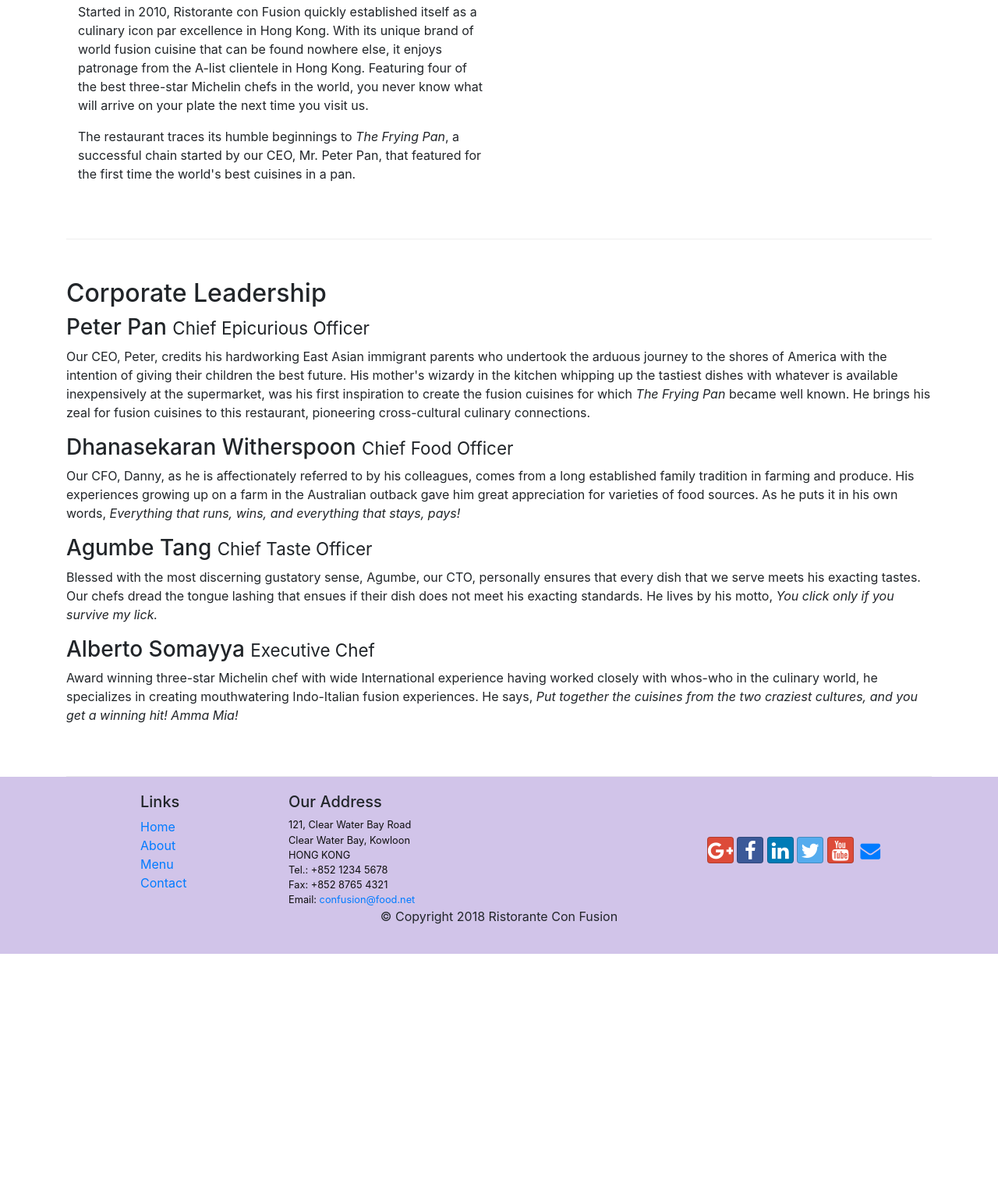
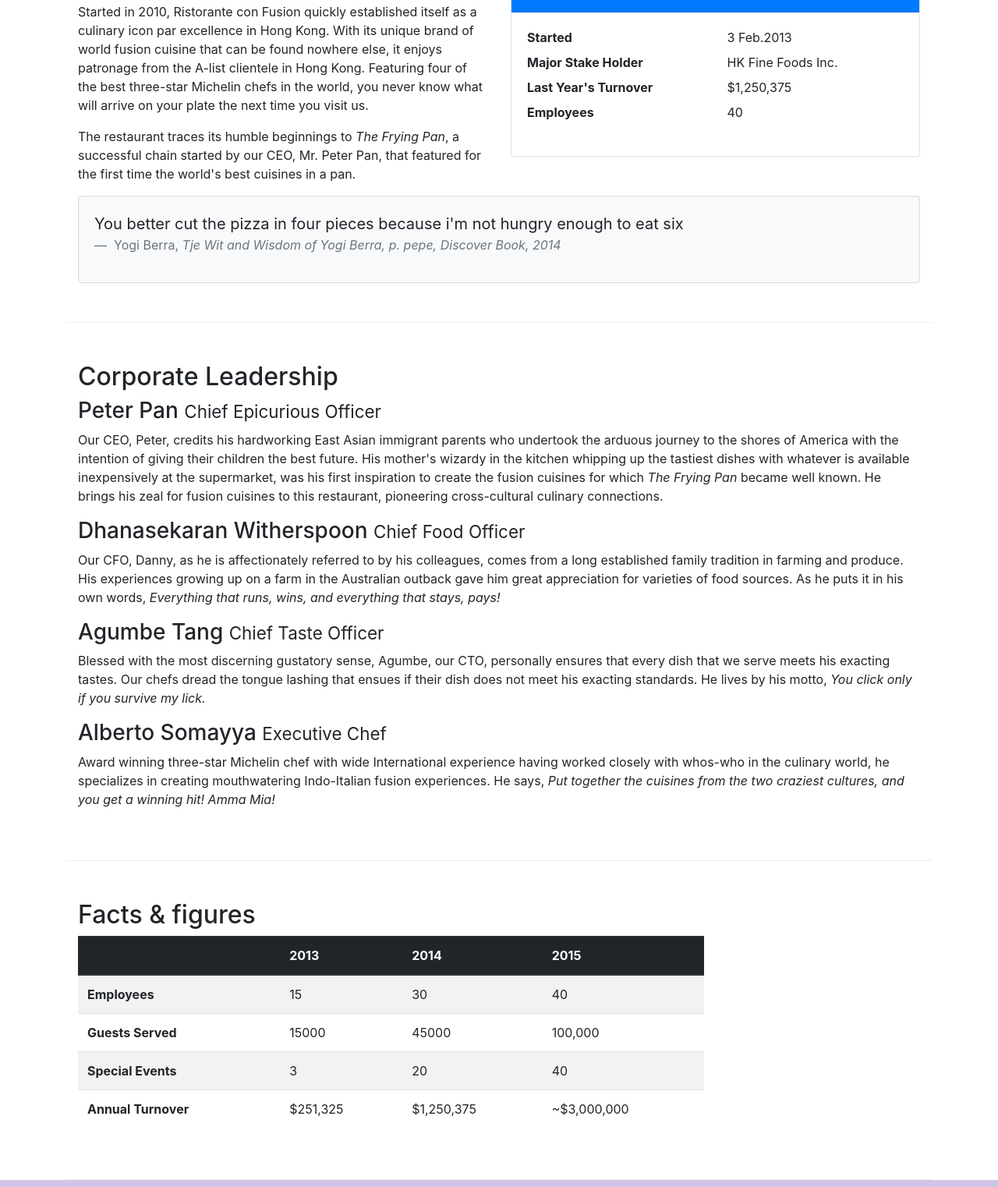
Before and after one commit to saratolooti/bootstrap-sass-Less, a website: page aboutus.html in a window 1280 px wide. Shown: the part 558-2080 px from the top of the page at 78% size. Before the commit the page ends 1781 px from the top, so only its background shows below. Drawn offline with nearby package versions, Linux system fonts and the light colour scheme.

Commit message:
tabels & cards

```diff
--- a/aboutus.html
+++ b/aboutus.html
@@ -22,7 +22,7 @@
             <button class="navbar-toggler" type="button" data-toggle="collapse" data-target="#Navbar">
                 <span class="navbar-toggler-icon"></span>
             </button>
-            <a class="navbar-brand mr-auto" href="./index.html">RCFusion</a>
+            <a class="navbar-brand" href="./index.html">RCFusion</a>
             <div class="collapse navbar-collapse" id="Navbar">
                 <ul class="navbar-nav mr-auto">
                     <li class="nav-item"><a href="./index.html" class="nav-link"><span class="fa fa-home fa-lg"></span> Home</a></li>
@@ -66,12 +66,46 @@
                 <p>The restaurant traces its humble beginnings to <em>The Frying Pan</em>, a successful chain started by our CEO, Mr. Peter Pan, that featured for the first time the world's best cuisines in a pan.</p>
             </div>
             <div class="col-12 col-sm-6">
+                <div class="card">
+                    <h3 class="card-header bg-primary text-white">
+                        Fact At a Glance
+                    </h3>
+                    <div class="card-body">
+                        <!--  discription list -->
+                        <dl class="row">
+                            <dt class="col-6">Started</dt>
+                            <dd class="col-6">3 Feb.2013</dd>
+                            <dt class="col-6">Major Stake Holder</dt>
+                            <dd class="col-6">HK Fine Foods Inc.</dd>
+                            <dt class="col-6">Last Year's Turnover</dt>
+                            <dd class="col-6">$1,250,375</dd>
+                            <dt class="col-6">Employees</dt>
+                            <dd class="col-6">40</dd>
+                        </dl>
+                    </div>
+                </div>
+            </div>
+            <div class="col-12">
+                <!-- this card doesn't have any header! -->
+                <div class="card card-body bg-light">
+                    <blockquote class="blockquote">
+                        <p class="mb-0">You better cut the pizza in four pieces
+                            because i'm not hungry enough to eat six
+                        </p>
+                        <footer class="blockquote-footer">
+                            Yogi Berra,
+                            <cite title="Source Title">Tje Wit and Wisdom of
+                                Yogi Berra, p. pepe, Discover Book, 2014
+                            </cite>
+                        </footer>
+                    </blockquote>
+                </div>
             </div>
         </div>
 
 
         <div class="row row-content">
-            <div>
+            <div class="col-12">
                 <h2>Corporate Leadership</h2>
                 <h3>Peter Pan <small>Chief Epicurious Officer</small></h3>
                 <p class="d-none d-sm-block">Our CEO, Peter, credits his hardworking East Asian immigrant parents who undertook the arduous journey to the shores of America with the intention of giving their children the best future. His mother's wizardy in the kitchen whipping up the tastiest dishes with whatever is available inexpensively at the supermarket, was his first inspiration to create the fusion cuisines for which <em>The Frying Pan</em> became well known. He brings his zeal for fusion cuisines to this restaurant, pioneering cross-cultural culinary connections.</p>
@@ -82,6 +116,51 @@
                 <h3>Alberto Somayya <small>Executive Chef</small></h3>
                 <p class="d-none d-sm-block">Award winning three-star Michelin chef with wide International experience having worked closely with whos-who in the culinary world, he specializes in creating mouthwatering Indo-Italian fusion experiences. He says, <em>Put together the cuisines from the two craziest cultures, and you get a winning hit! Amma Mia!</em></p>
             </div>
+       </div>
+
+       <div class="row row-content">
+           <div class="col-12 col-sm-9">
+               <h2>Facts &amp; figures</h2>
+               <div class="table-responsive">
+                   <table class="table table-striped">
+                       <thead class="thead-dark">
+                           <tr>
+                               <th>&nbsp;</th>
+                               <th>2013</th>
+                               <th>2014</th>
+                               <th>2015</th>
+                           </tr>
+                       </thead>
+                       <tbody>
+                           <tr>
+                               <th>Employees</th>
+                               <td>15</td>
+                               <td>30</td>
+                               <td>40</td>
+                           </tr>
+                           <tr>
+                               <th>Guests Served</th>
+                               <td>15000</td>
+                               <td>45000</td>
+                               <td>100,000</td>
+                           </tr>
+                           <tr>
+                               <th>Special Events</th>
+                               <td>3</td>
+                               <td>20</td>
+                               <td>40</td>
+                           </tr>
+                           <tr>
+                               <th>Annual Turnover</th>
+                               <td>$251,325</td>
+                               <td>$1,250,375</td>
+                               <td>~$3,000,000</td>
+                           </tr>
+                       </tbody>
+                   </table>
+               </div>
+           </div>
+           <div class="col-12 col-sm-3"></div>
        </div>
 
     </div>
```
Also changed, not shown: contactus.html (+1 -1 lines), index.html (+1 -1 lines).
